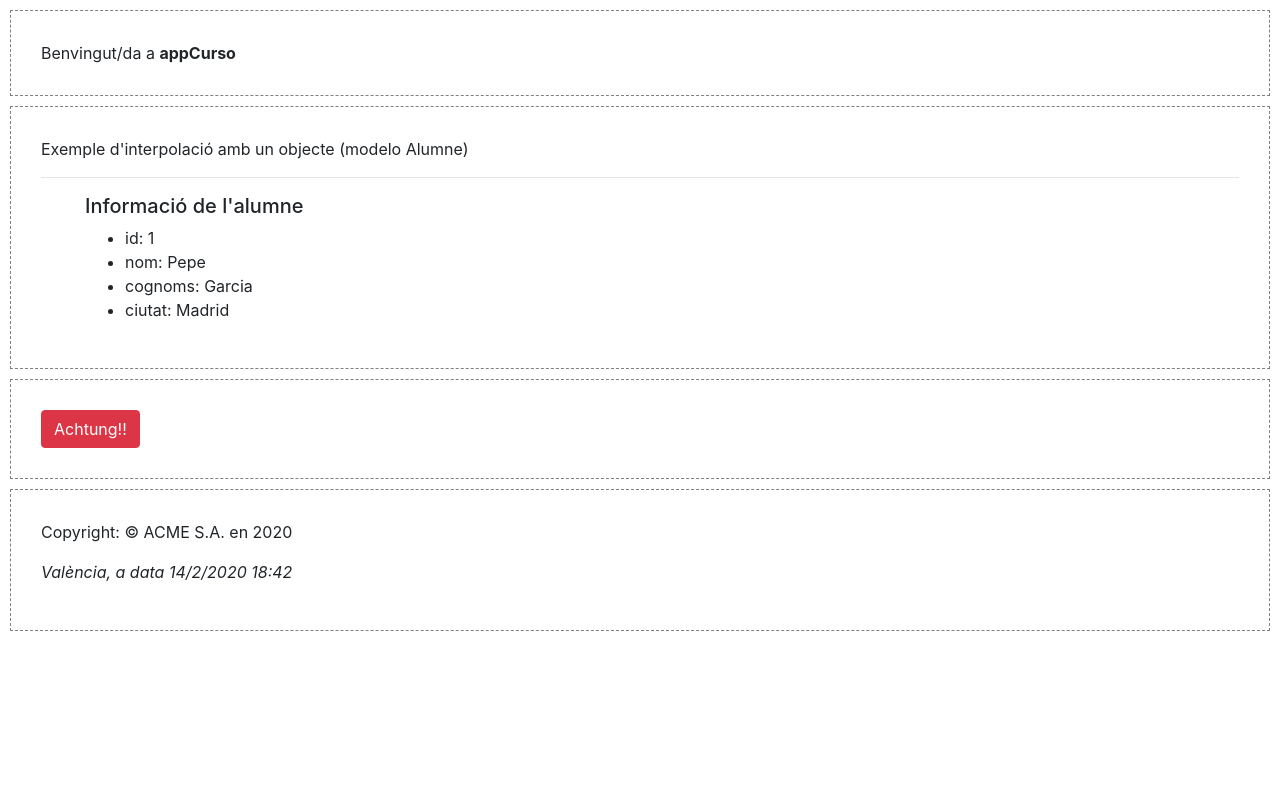
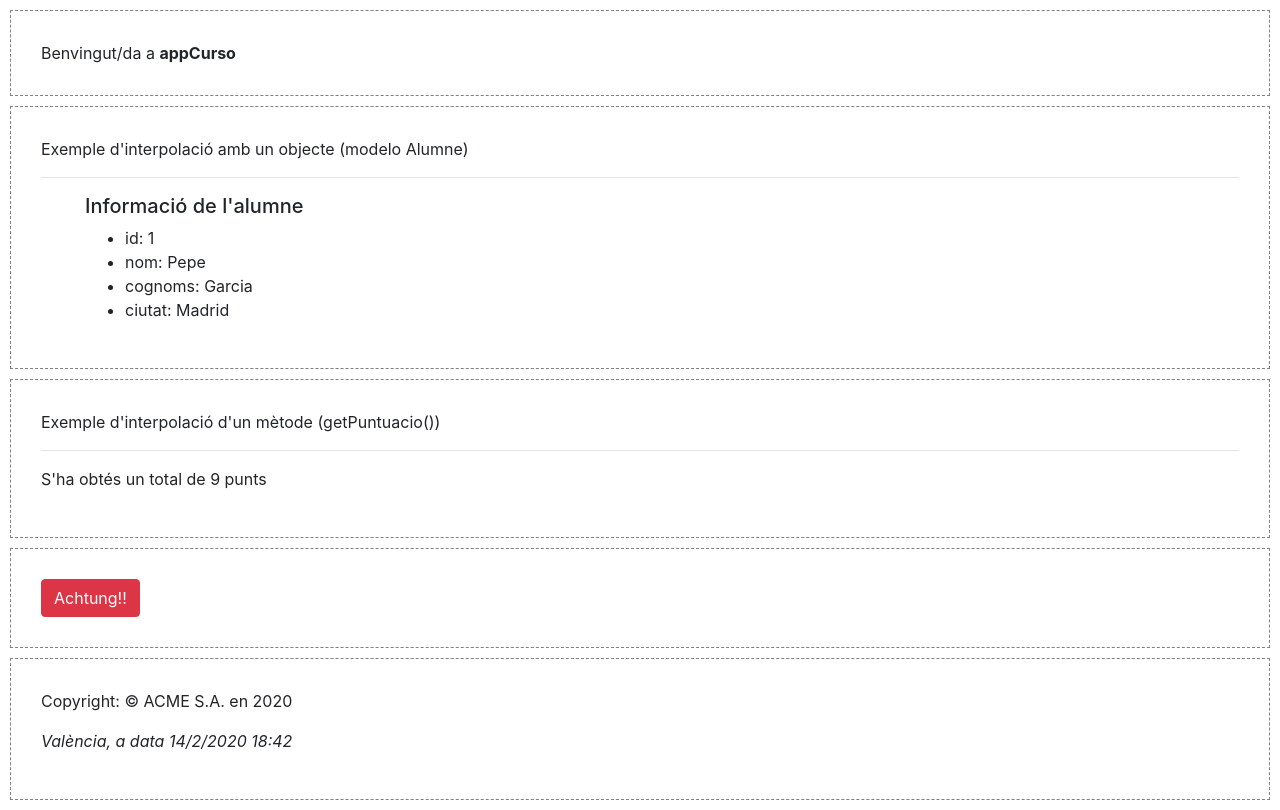
Before and after one commit to mirtalc/angular-tutorial-Ang4desde0, an Angular app: page / in a window 1280 px wide. Built offline with nearby package versions, Linux system fonts and the light colour scheme.

Commit message:
feat(#8): Interpolar un mètode

```diff
--- a/src/app/app.component.html
+++ b/src/app/app.component.html
@@ -10,6 +10,12 @@
     </div>
 
     <div class="section">
+        <p>Exemple d'interpolació d'un mètode (getPuntuacio())</p>
+        <hr>
+        <app-interpolarmetodo></app-interpolarmetodo>
+    </div>
+
+    <div class="section">
         <button type="button" class="btn btn-danger">Achtung!!</button>
     </div>
 
--- a/src/app/app.module.ts
+++ b/src/app/app.module.ts
@@ -9,6 +9,7 @@ import { AppComponent } from './app.component';
 import { CopyrightComponent } from './copyright/copyright.component';
 import { DataactualComponent } from './dataactual/dataactual.component';
 import { ViewmodeloComponent } from './viewmodelo/viewmodelo.component';
+import { InterpolarmetodoComponent } from './interpolarmetodo/interpolarmetodo.component';
 
 /**
  * 2. Decorador del Module amb metadata
@@ -19,7 +20,8 @@ import { ViewmodeloComponent } from './viewmodelo/viewmodelo.component';
         AppComponent,
         CopyrightComponent,
         DataactualComponent,
-        ViewmodeloComponent
+        ViewmodeloComponent,
+        InterpolarmetodoComponent
     ],
     // dependències (l'origen està a la primera secció amb el imports)
     imports: [
--- /dev/null
+++ b/src/app/interpolarmetodo/interpolarmetodo.component.html
@@ -0,0 +1 @@
+<p>S'ha obtés un total de {{ getPuntuacio() }} punts</p>
--- /dev/null
+++ b/src/app/interpolarmetodo/interpolarmetodo.component.ts
@@ -0,0 +1,21 @@
+import { Component, OnInit } from '@angular/core';
+
+@Component({
+    selector: 'app-interpolarmetodo',
+    templateUrl: './interpolarmetodo.component.html',
+    styleUrls: ['./interpolarmetodo.component.scss']
+})
+export class InterpolarmetodoComponent implements OnInit {
+    // Atributs
+    protected puntuacio: number = 9;
+
+    constructor() { }
+
+    ngOnInit(): void {
+    }
+
+    getPuntuacio() {
+        return this.puntuacio;
+    }
+
+}
```
Also changed, not shown: src/app/interpolarmetodo/interpolarmetodo.component.scss (added).
